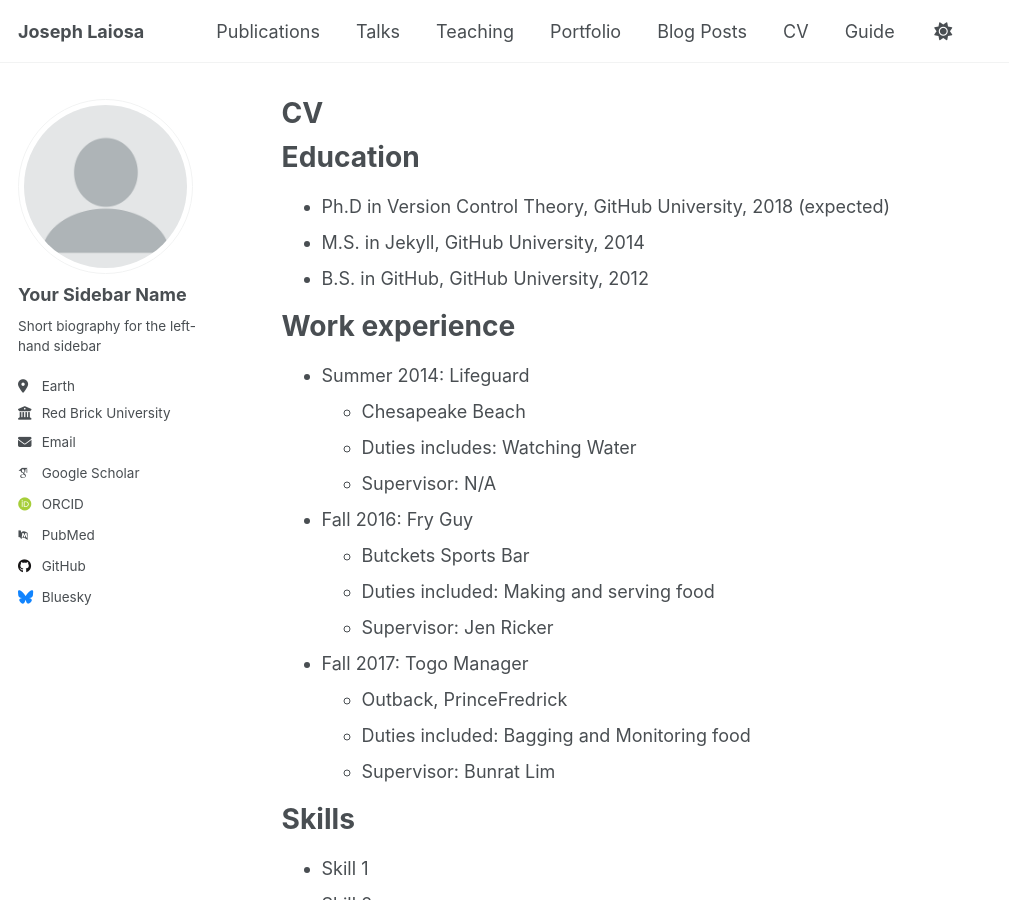
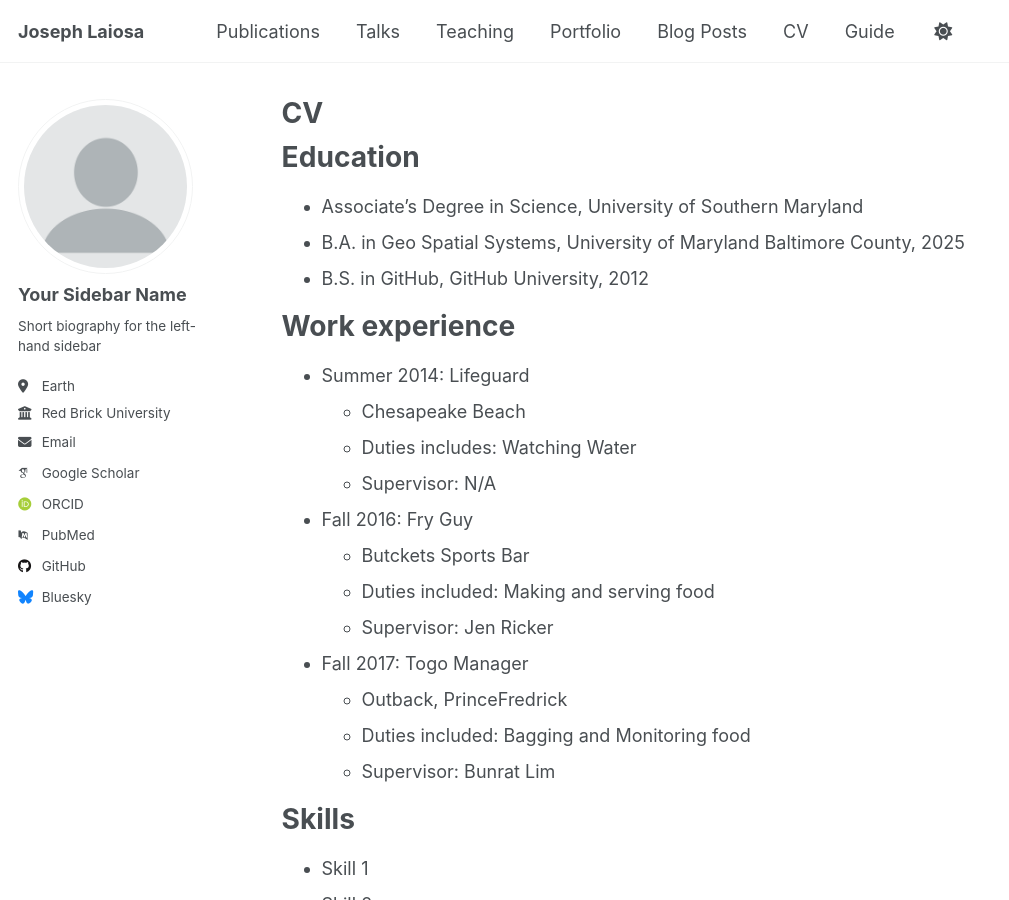
Before and after one commit to Jmlaiosa/Jmlaiosa.github.io, a Jekyll site: the page built from _pages/cv.md, in a window 1280 px wide and 900 px high. Shown: the whole window, without its empty margins (0-1009 px from the left). Built offline with Jekyll 4.4.1, drawn with Linux system fonts in a browser that asks for light colours; some web fonts are replaced; a script that is not in the unit is left out.

Commit message:
Update cv.md
added Schooling

```diff
--- a/_pages/cv.md
+++ b/_pages/cv.md
@@ -11,8 +11,8 @@ redirect_from:
 
 Education
 ======
-* Ph.D in Version Control Theory, GitHub University, 2018 (expected)
-* M.S. in Jekyll, GitHub University, 2014
+* Associate's Degree in Science, University of Southern Maryland
+* B.A. in Geo Spatial Systems, University of Maryland Baltimore County, 2025
 * B.S. in GitHub, GitHub University, 2012
 
 Work experience
```
